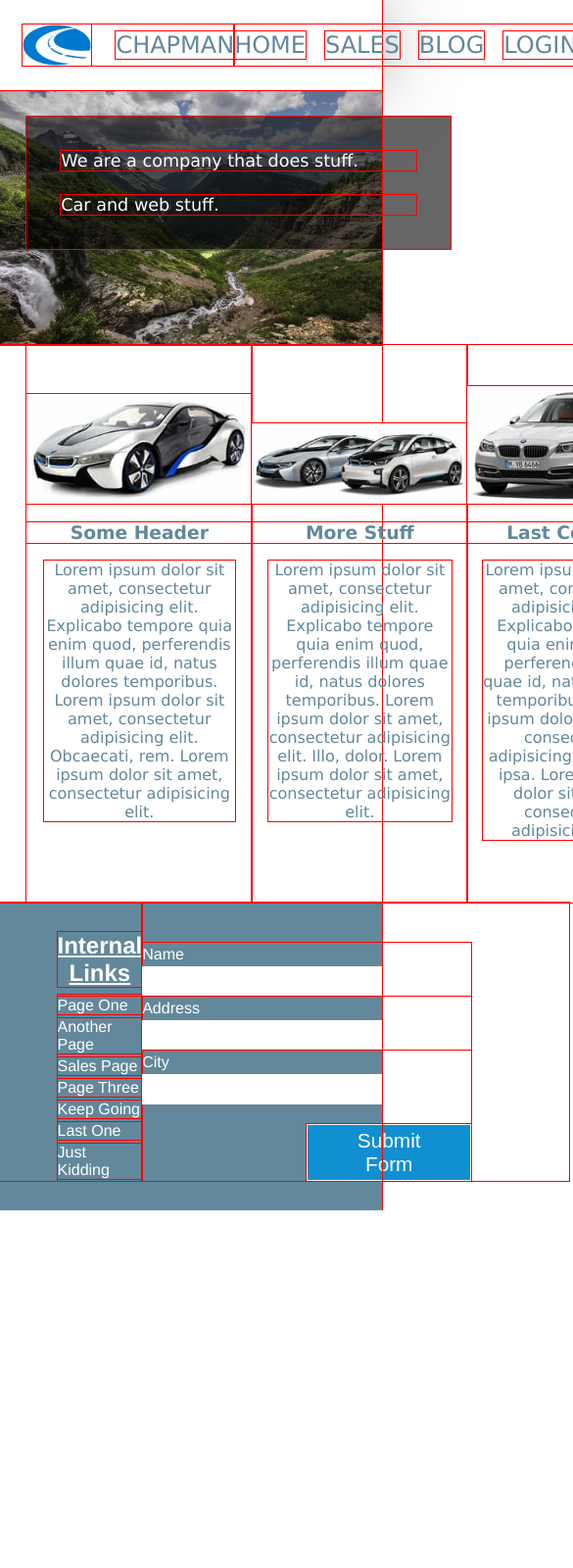
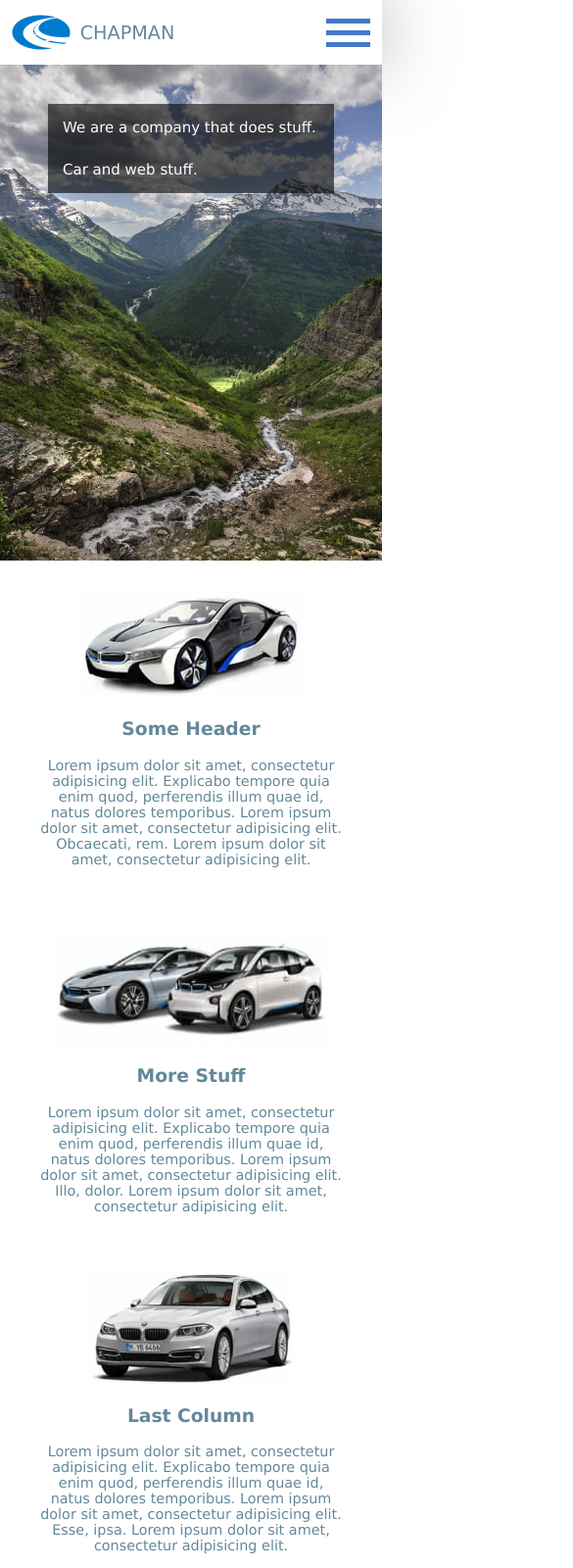
Before and after one commit to spabsa/Chapman-Automotive-Skills-Assessment, a plain HTML site: page index.html in a window 390 px wide. Shown: the top 1600 px of the page at 98% size, 585 px wide, since content can reach past the window. Before the commit the page ends 1235 px from the top, so only its background shows below. Drawn offline with Linux system fonts and the light colour scheme.

Commit message:
assessment complete

```diff
--- a/index.html
+++ b/index.html
@@ -2,6 +2,7 @@
 <html lang="en">
 <head>
 	<meta charset="UTF-8">
+	<meta name="viewport" content="width=device-width, initial-scale=1.0">
 	<title>Chapman Automotive Skills Assessment</title>
 	<link rel="stylesheet" href="style.css">
 </head>
@@ -17,6 +18,12 @@
 			<div class="link">Sales</div>
 			<div class="link">Blog</div>
 			<div class="link">Login</div>
+		</div>
+
+		<div class="ham-menu">
+			<div class="b1"></div>
+			<div class="b2"></div>
+			<div class="b3"></div>
 		</div>
 	</nav>
 	<header>
--- a/script.js
+++ b/script.js
@@ -1,8 +1,9 @@
 const navLinks = document.querySelectorAll('.nav-links .link');
 const linksArray = Array.from(document.querySelectorAll('.links div'));
 const header = document.querySelector('header');
-const submit = document.querySelector('#submit');
-
+const form = document.querySelector('form');
+const hamMenu = document.querySelector('.ham-menu');
+let hasColor = false;
 
 for (var i = 0; i < navLinks.length; i++) {
 	navLinks[i].addEventListener('click', changeColor);
@@ -21,12 +22,16 @@ function changeColor() {
 		hexColor += hexArray[random];
 	}
 
-	header.style.backgroundImage = 'none';
-	header.style.backgroundColor = hexColor;
+	if(!hasColor) {
+		hasColor = true;
+		header.style.backgroundImage = 'none';
+		header.style.backgroundColor = hexColor;
 
-	setTimeout(function() {
-		header.style.backgroundImage = 'url(img/canada.jpeg)';
-	}, 2000);
+		setTimeout(function() {
+			hasColor = false;
+			header.style.backgroundImage = 'url(img/canada.jpeg)';
+		}, 2000);
+	}
 }
 
 function shuffle() { //  Fisher-Yates shuffle algorithm
@@ -36,7 +41,7 @@ function shuffle() { //  Fisher-Yates shuffle algorithm
   }
 }
 
-submit.addEventListener('click', (e) => {
+form.addEventListener('submit', (e) => {
 	e.preventDefault();
 	const name = document.querySelector('.name').value;
 	const address = document.querySelector('.address').value;
@@ -54,3 +59,8 @@ submit.addEventListener('click', (e) => {
 	}
 
 })
+
+hamMenu.addEventListener('click', () => {
+	const nav = document.querySelector('nav');
+	nav.classList.toggle('ham-open');
+})
--- a/style.css
+++ b/style.css
@@ -9,9 +9,9 @@ body {
 	color: #63889b;
 }
 
-* {
+/** {
 	outline: 1px solid red;
-}
+}*/
 
 /*------NAV-----*/
 
@@ -37,6 +37,8 @@ nav {
 
 .brand {
 	margin-left: 6%;
+	position: relative;
+	z-index: 5;
 }
 
 .logo {
@@ -52,7 +54,7 @@ nav {
 
 .nav-links .link {
 	text-transform: uppercase;
-	margin-right: 20px;
+	margin-right: 16px;
 	cursor: pointer;
 	transition: all .2s ease;
 }
@@ -61,24 +63,28 @@ nav {
 	color: #014263;
 }
 
+.ham-menu {
+	display: none;
+}
+
 /*-----HEADER-----*/
 
 header {
-	margin-top: 92px;
 	background-image: url(img/canada.jpeg);
 	background-position: center;
 	background-size: cover;
-	padding-top: 7%;
-	padding-bottom: 25%;
+	height: 80vh;
+	margin-top: 92px;
 }
 
 .header-info {
+	display: inline-block;
 	color: #fff;
-	font-size: 1.5rem;
-	width: 423px;
+	font-size: 1.8rem;
 	background-color: rgba(0,0,0,0.6);
 	padding: 35px;
 	margin-left: 10%;
+	margin-top: 4%;
 }
 
 header p {
@@ -151,42 +157,34 @@ footer {
 	display: flex;
 	justify-content: space-between;
 	color: #fff;
-	padding-bottom: 30px;
-}
-
-.internal-links {
-	padding-left: 15%;
-	font-size: 1.5rem;
-}
-
-.links div {
-	margin:2px 0;
-	cursor: pointer;
+	padding: 30px 100px 30px 100px;
 }
 
 .internal-links h4 {
 	text-decoration: underline;
+	font-size: 1.5rem;
 	text-align: center;
+	margin-top: 0;
 	margin-bottom: 8px;
-	margin-top: 30PX;
 	color: #fff;
 }
 
-.links {
+.links div {
 	font-size: 1.2rem;
+	margin:2px 0;
+	cursor: pointer;
 	display: flex;
 	flex-direction: column;
 }
 
+
 .form-wrap {
-	padding-top: 30px;
 	display: flex;
 	align-items: flex-end;
 	flex-basis: 50%;
 }
 
 form {
-	margin: 0 100px 0 0;
 	display: flex;
 	flex-direction: column;
 	width: 100%;
@@ -208,7 +206,7 @@ button {
 	border: 1px solid #fff;
 	width: 50%;
 	font-size: 1.3rem;
-	background-color: #1090d1;
+	background-color: #4678c9;
 	align-self: flex-end;
 	color: #fff;
 	padding: 4px 30px;
@@ -232,7 +230,6 @@ dialog {
 	right: 0;
 	bottom: 0;
 	width: 500px;
-	height: 220px;
 	border: none;
 	display: flex;
 	flex-direction: column;
@@ -268,8 +265,10 @@ dialog .info {
 dialog button {
 	border: none;
 	width: 100%;
-	margin: auto auto 16px auto;
+	margin: auto;
 	padding: 7px;
+	position: relative;
+	top: 10px;
 }
 
 dialog button:hover {
@@ -283,6 +282,9 @@ dialog div:last-child {
 }
 
 @media screen and (max-width: 1600px) {
+
+	/*-----HEADER-----*/
+
 	.header-info {
 	font-size: 1.4rem;
 	width: 392px;
@@ -291,20 +293,44 @@ dialog div:last-child {
 }
 
 @media screen and (max-width: 1400px) {
+
+	/*-----HEADER-----*/
+
+	header {
+		height: 70vh;
+	}
+
+	/*-----MAIN-----*/
+
 	.col p, .links {
 		font-size: 1.1rem;
 	}
 }
 
 @media screen and (max-width: 1200px) {
+
+	/*-----NAV-----*/
+
 	nav {
 		font-size: 1.5rem;
 	}
+
+	.brand {
+	    margin-left: 3%;
+	}
+
+	.nav-links {
+	    margin-right: 3%;
+	}
+
+	/*-----HEADER-----*/
 
 	.header-info {
 		font-size: 1.3rem;
 		width: 363px;
 	}
+
+	/*-----MAIN-----*/
 
 	.col-1 img {
 		width: 270px;
@@ -321,12 +347,15 @@ dialog div:last-child {
 		height: 140px;
 	}
 
-	.col p, .links, label {
+	.col p, .links div, label {
 		font-size: 1rem;
 	}
 }
 
 @media screen and (max-width: 1000px) {
+
+	/*-----MAIN-----*/
+
 	.col p {
 		width: 85%;
 	}
@@ -337,7 +366,7 @@ dialog div:last-child {
 	}
 
 	.col-2 img {
-		width: 220px;
+		width: 190px;
    		height: 82px;
 	}
 
@@ -345,10 +374,344 @@ dialog div:last-child {
 		width: 210px;
     	height: 120px;
 	}
+
+	/*-----FOOTER-----*/
+
+	button {
+		font-size: 1.1rem;
+	}
+
+	dialog div {
+    	font-size: 1.2rem;
+	}
 }
 
 @media screen and (max-width: 900px) {
+
+	/*-----NAV-----*/
+
+	nav {
+	    font-size: 1.4rem;
+	}
+
+	/*-----HEADER-----*/
+
 	.header-info {
 		font-size: 1.1rem;
+		padding: 25px;
+		width: 308px
+	}
+
+
+	header {
+		height: 60vh;
 	}
 }
+
+@media screen and (max-width: 850px) {
+
+	/*-----FOOTER-----*/
+
+    input {
+	    font-size: 1.3rem;
+	}
+
+	footer {
+		padding: 30px 70px 30px 70px;
+	}
+}
+
+@media screen and (max-width: 800px) {
+
+	/*-----MAIN-----*/
+
+	main {
+		padding: 0 10px;
+	}
+
+	.col-1 img {
+	    width: 190px;
+	    height: 92px;
+	}
+
+	.col-3 img {
+	    width: 170px;
+	    height: 100px;
+	}
+
+	.col-2 {
+		padding-top: 30px;
+	}
+
+	.col {
+		    margin: 0 10px;
+	}
+
+	.col p {
+		width: 100%;
+	}
+
+	/*-----FOOTER-----*/
+
+	footer {
+		margin-top: -20px;
+	}
+
+	button {
+		width: 100%;
+	}
+}
+
+@media screen and (max-width: 765px) {
+
+	/*-----FOOTER-----*/
+
+	.col p, .links, label {
+	    font-size: 0.9rem;
+	}
+
+	dialog {
+		width: 400px;
+	}
+}
+
+@media screen and (max-width: 728px) {
+
+	/*-----NAV-----*/
+
+	nav {
+    	font-size: 1.2rem;
+	}
+
+	/*-----FOOTER-----*/
+
+	.internal-links h4 {
+	    font-size: 1.3rem;
+	}
+}
+
+@media screen and (max-width: 650px) {
+
+	/*-----MAIN-----*/
+
+	.col-1 img {
+	    width: 160px;
+	    height: 80px;
+	}
+
+	.col-2 img {
+	    width: 170px;
+	    height: 70px;
+	}
+
+	.col-3 img {
+	    width: 140px;
+	    height: 87px;
+	}
+}
+
+@media screen and (max-width: 600px) {
+
+	/*-----HEADER-----*/
+
+    .comp-name {
+    	position: relative;
+    	right: 15px;
+    }
+
+    .nav-links .link {
+    	margin-right: 0;
+    	margin-left: 16px;
+    }
+
+	/*-----MAIN-----*/
+
+	main {
+		flex-direction: column;
+	}
+
+	.col-1 img {
+	    width: 230px;
+	    height: 112px;
+	}
+
+	.col-2 img, .col-2 h3, .col-2 p {
+	    position: static;
+	}
+
+	.col-2 img {
+	    width: 280px;
+	    height: 119px;
+	}
+
+	.col-3 img {
+	    width: 210px;
+	    height: 120px;
+	}
+
+	.col {
+		padding: 30px 0 20px 0;
+	}
+
+	.col p {
+	    width: 90%;
+	}
+
+	/*------FOOTER-----*/
+
+	button {
+    	font-size: 1rem;
+    }
+
+	footer {
+		margin-top: 0;
+	}
+}
+
+@media screen and (max-width: 550px) {
+
+	/*------NAV-----*/
+
+	nav {
+		padding: 15px 0;
+	}
+
+	.logo {
+		max-width: 60px;
+	}
+
+	.ham-menu {
+		display: flex;
+		flex-direction: column;
+		margin-right: 3%;
+		cursor: pointer;
+	}
+
+	.nav-links {
+		display: none;
+	}
+
+	.b1, .b2, .b3 {
+		width: 45px;
+		height: 5px;
+		margin: auto;
+		background-color: #4678c9;
+		position: relative;
+		transition: all .2s ease;
+	}
+
+	.ham-open .nav-links {
+		display: flex;
+		position: fixed;
+	    left: 0;
+	    right: 0;
+	    top: 0;
+	    bottom: 0;
+	    flex-direction: column;
+	    background-color: rgba(0,0,0,0.5);
+	    margin: 0;
+	    padding: 100px 0;
+	}
+
+	.ham-open .nav-links .link {
+		font-size: 2.2rem;
+		margin: auto;
+		color: #fff;
+	}
+
+	.ham-open .comp-name {
+		color: #fff;
+	}
+
+	.ham-open .b1 {
+		background-color: #fff;
+		transform: rotate(45deg) translate(8px, 8px);
+	}
+
+	.ham-open .b2 {
+	    opacity: 0;
+	}
+
+	.ham-open .b3 {
+		background-color: #fff;
+		transform: rotate(-45deg) translate(9px, -9px);;
+	}
+
+	/*-----HEADER-----*/
+
+	header {
+		margin-top: 66px;
+	}
+
+	.header-info {
+		display: block;
+		position: relative;
+		top: 40px;
+		margin-right: auto;
+		margin-left: auto;
+	}
+
+	/*-----FOOTER-----*/
+
+	footer {
+	    padding: 30px 40px 30px;
+	}
+
+@media screen and (max-width: 500px) {
+
+	/*-----FOOTER-----*/
+
+	.internal-links h4 {
+	    font-size: 1.1rem;
+	}
+
+	.links div, label {
+	    font-size: 15px;
+	}
+
+	button {
+	    margin-top: 8px;
+	}
+
+	footer {
+	    padding: 20px 30px 20px;
+	}
+
+	dialog {
+	    width: 340px;
+	}
+}
+
+@media screen and (max-width: 450px) {
+
+	/*-----FOOTER-----*/
+
+	footer {
+		flex-direction: column;
+	}
+
+	.internal-links {
+		margin-bottom: 30px;
+	}
+
+	.links {
+		text-align: center;
+	}
+}
+
+@media screen and (max-width: 400px) {
+
+	/*-----HEADER-----*/
+
+	.header-info {
+		font-size: 15px;
+		padding: 15px;
+		width: 262px;
+	}
+
+	/*------FOOTER-----*/
+
+	dialog {
+	    width: 270px;
+	}
+}
```
